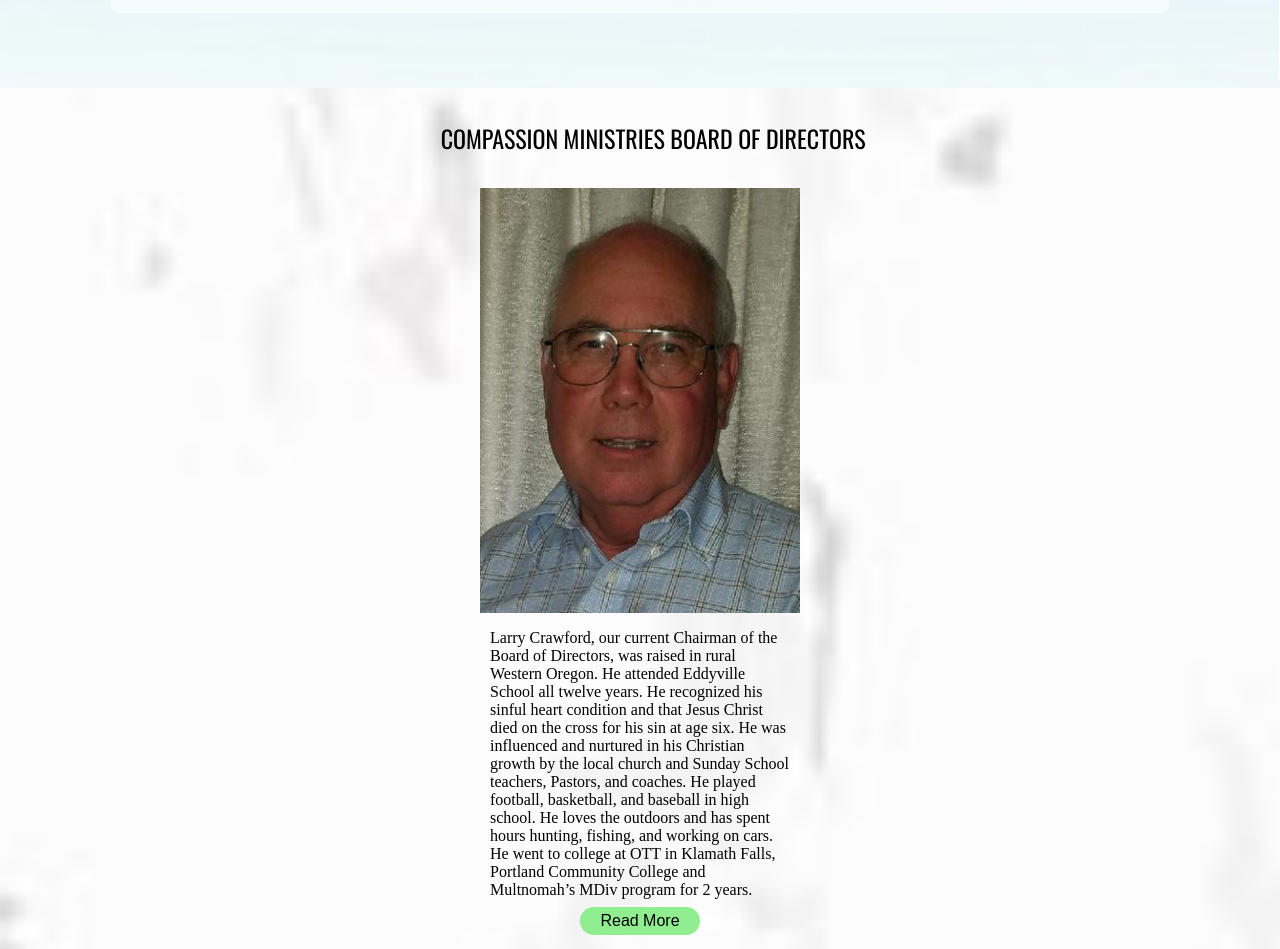
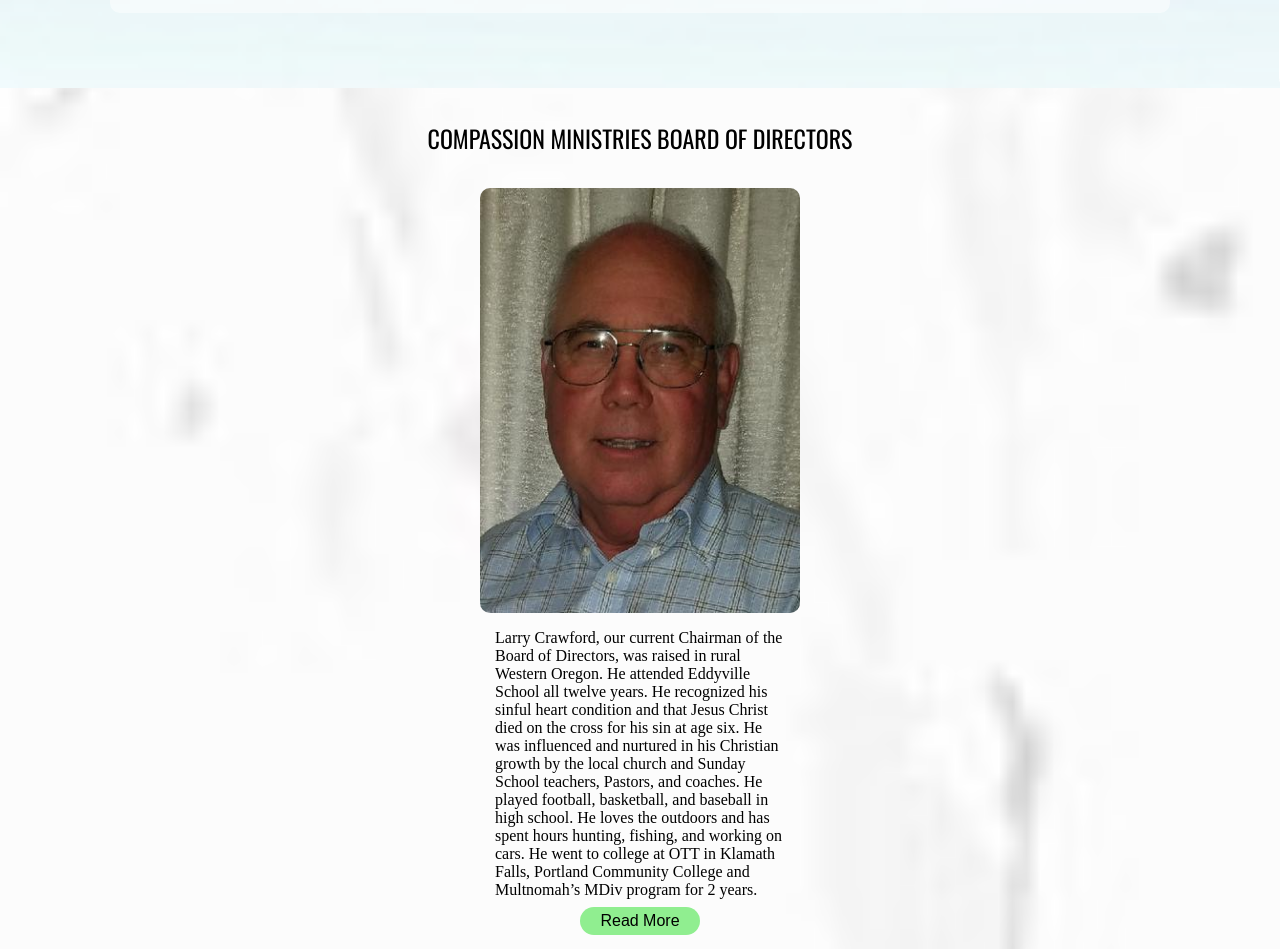
Before and after one commit to Lannyboi/compassion_ministries, a website: page aboutus.html in a window 1280 px wide. Shown: the part 423-1372 px from the top of the page. Drawn offline with nearby package versions, Linux system fonts and the light colour scheme.

Commit message:
Few css bug fixes with margins and border-radius

```diff
--- a/index.css
+++ b/index.css
@@ -248,10 +248,10 @@ footer > p {
 }
 
 .board-title {
+    text-align: center;
     font-size: 24px;
     font-family: 'Oswald', sans-serif;
     font-weight: 400;
-    padding-left: 1.1em;
 }
 
 .board {
@@ -264,6 +264,7 @@ footer > p {
 .bio-pic {
     width: 320px;
     height: 425px;
+    border-radius: 10px;
     align-items: center;
     justify-content: center;
 }
@@ -294,11 +295,7 @@ footer > p {
 }
 
 .bio-text{
-<<<<<<< HEAD
     width: 290px;
-=======
-    width: 320px;
->>>>>>> 131eecc25a5a7ca9b17d6453416c994b129b6a55
     align-items: center;
     justify-content: center;
     margin-bottom: .5rem;
```
